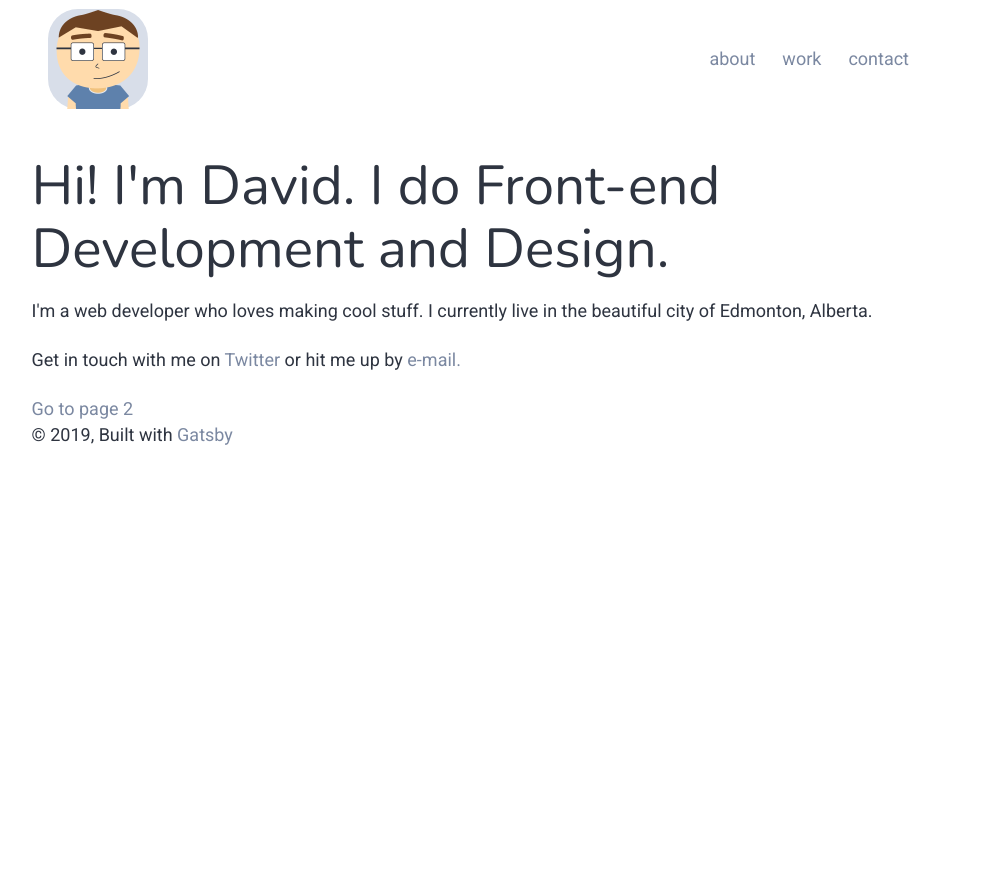
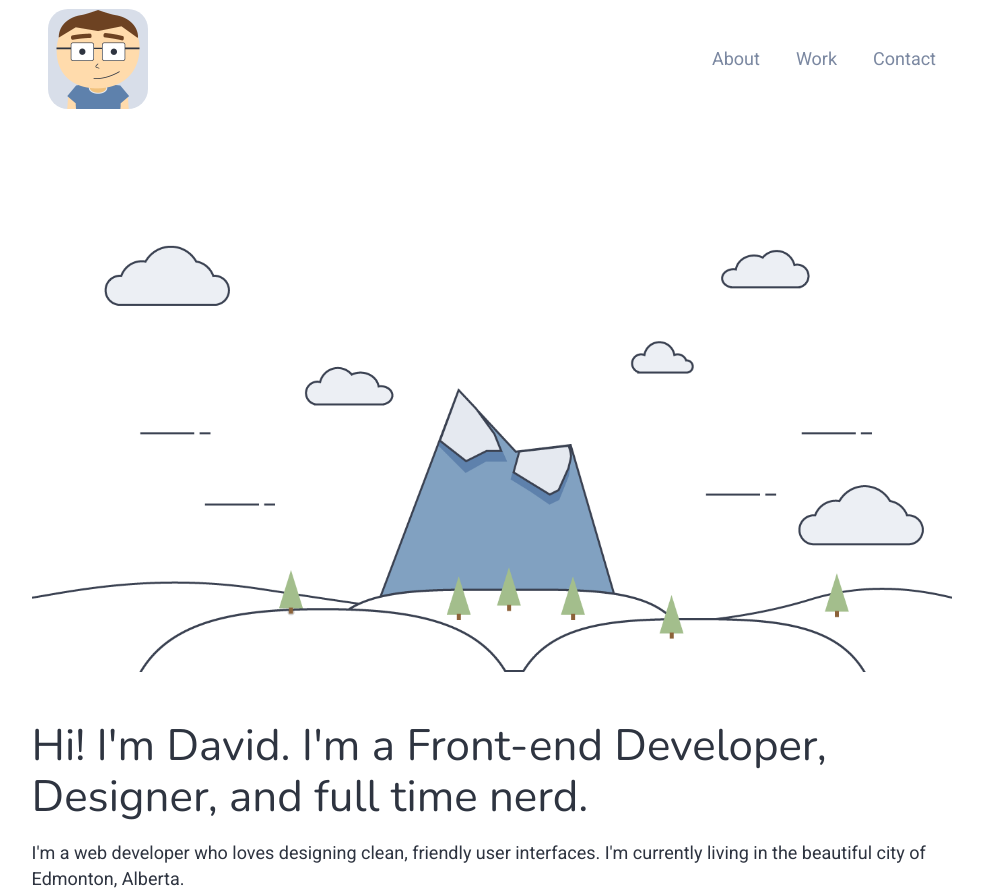
Before and after one commit to SceptreData/portfolioV3, a Gatsby site: page / in a window 1280 px wide. Shown: the top 895 px of the page, without its empty margins (148-1131 px from the left). Before the commit the page ends 800 px from the top, so only its background shows below. Built offline with nearby package versions, Linux system fonts and the light colour scheme; Gatsby itself is replaced by a stand-in of ours.

Commit message:
pushing art

```diff
--- a/src/components/header.js
+++ b/src/components/header.js
@@ -15,13 +15,13 @@ const Header = ({ siteTitle }) => (
     <nav className="site-nav">
       <ul className="list-view">
         <li>
-          <Link to="/about">about</Link>
+          <Link to="/about">About</Link>
         </li>
         <li>
-          <Link to="/work">work</Link>
+          <Link to="/work">Work</Link>
         </li>
         <li>
-          <Link to="/contact">contact</Link>
+          <Link to="/contact">Contact</Link>
         </li>
       </ul>
     </nav>
--- a/src/components/styles/_header.scss
+++ b/src/components/styles/_header.scss
@@ -8,12 +8,9 @@
   margin-bottom: 2rem;
 
   .logo {
-    border-radius: 30%;
+    border-radius: 20%;
     background: $grey1;
     width: 100px;
-    img {
-      // border-radius: 20%;
-    }
   }
 }
 .site-nav {
@@ -24,7 +21,11 @@
     display: flex;
 
     li {
-      margin-right: 1.5rem;
+      margin-right: 2rem;
+
+      &:last-of-type {
+        margin-right: 0;
+      }
     }
   }
 }
--- a/src/components/styles/main.scss
+++ b/src/components/styles/main.scss
@@ -3,6 +3,7 @@
 @import "typography";
 
 @import "header";
+@import "./pages/home";
 
 body {
   color: $dark0;
--- /dev/null
+++ b/src/components/styles/pages/_home.scss
@@ -0,0 +1,3 @@
+.marquee {
+  margin-bottom: 2.5rem;
+}
--- a/src/pages/index.js
+++ b/src/pages/index.js
@@ -1,19 +1,25 @@
 import React from "react"
 import { Link } from "gatsby"
 
+import Image from "../components/image"
 import Layout from "../components/layout"
 import SEO from "../components/seo"
 
 const IndexPage = () => (
   <Layout>
     <SEO title="Home" />
-    <h1>Hi! I'm David. I do Front-end Development and Design.</h1>
+    <div className="marquee">
+      <Image name="mountains.png" />
+    </div>
+    <h2>
+      Hi! I'm David. I'm a Front-end Developer, Designer, and full time nerd.
+    </h2>
     <p>
-      I'm a web developer who loves making cool stuff. I currently live in the
-      beautiful city of Edmonton, Alberta.
+      I'm a web developer who loves designing clean, friendly user interfaces.
+      I'm currently living in the beautiful city of Edmonton, Alberta.
     </p>
     <p>
-      Get in touch with me on{" "}
+      Get in touch with me on
       <a href="https://twitter.com/DavidFBergeron">Twitter</a> or hit me up by{" "}
       <a href="mailto: david.f.bergeron@gmail.com">e-mail.</a>
     </p>
```
Also changed, not shown: src/images/mountains.png (added).
